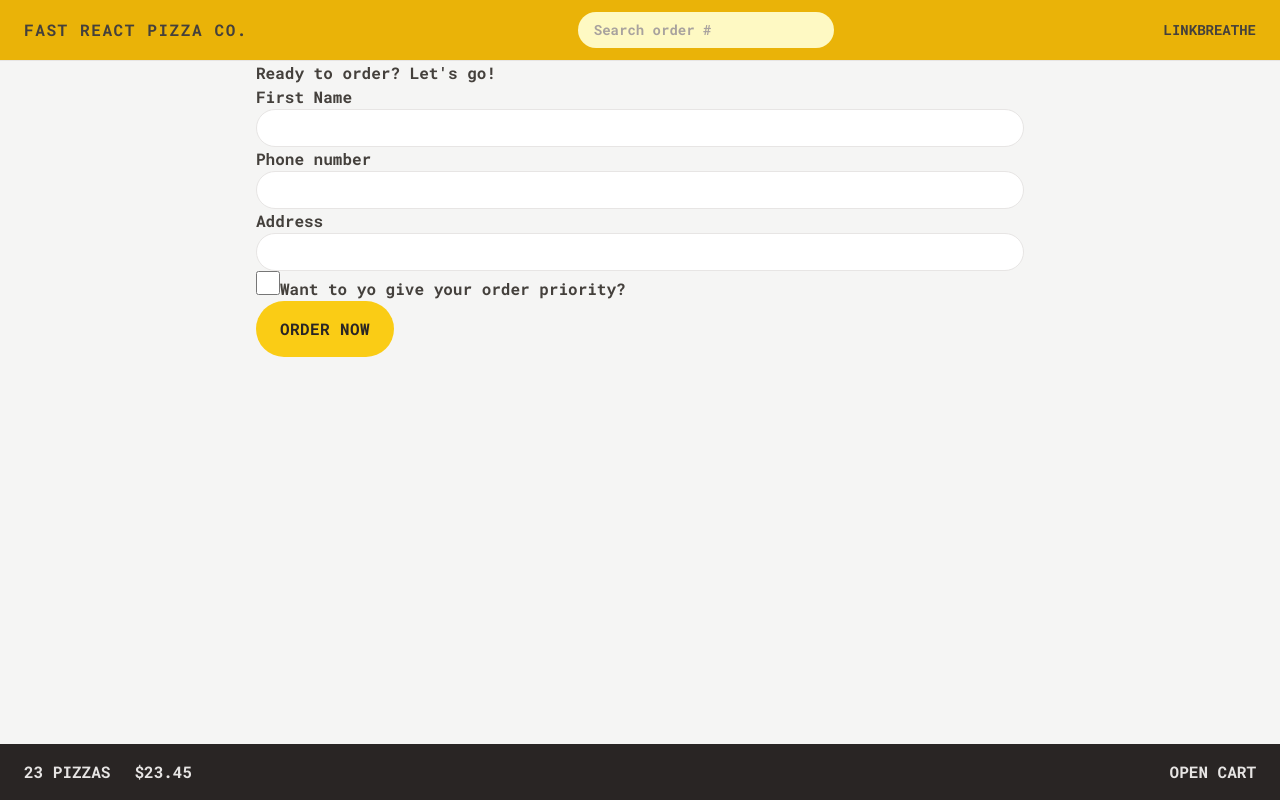
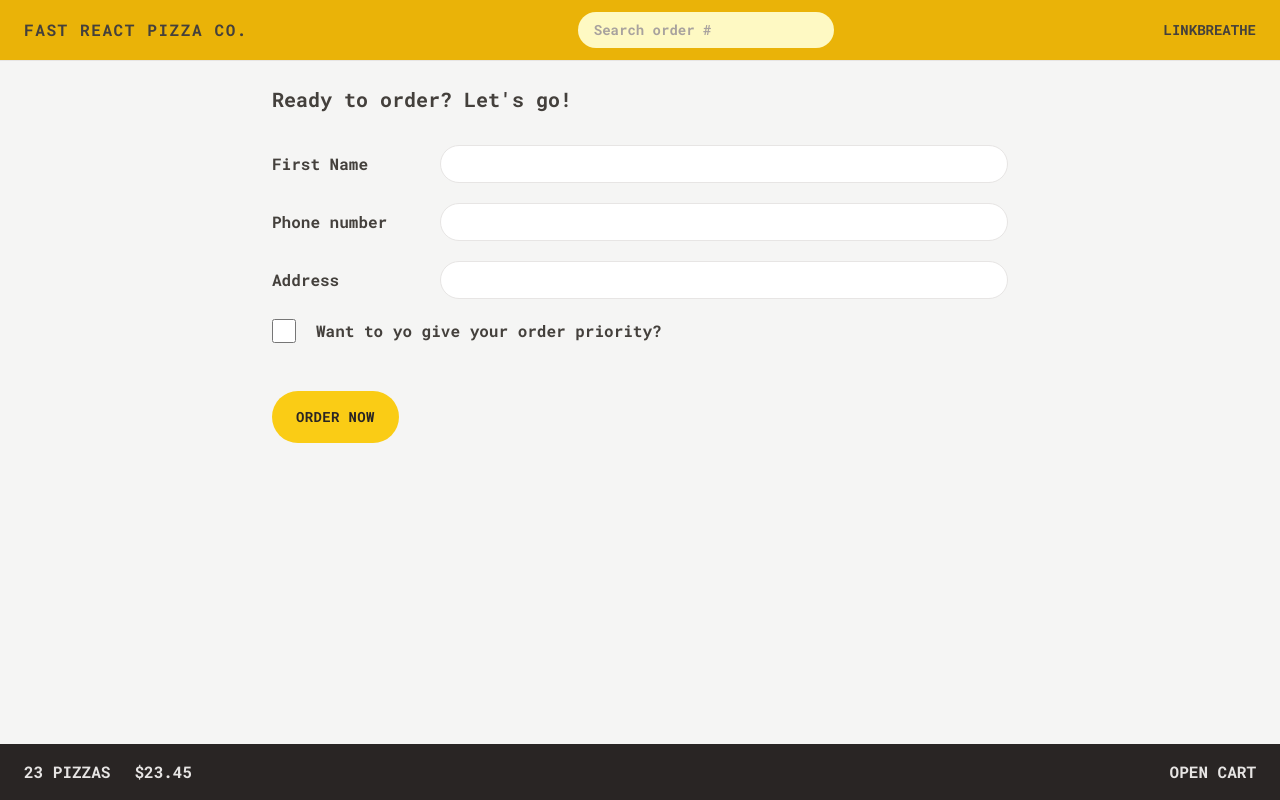
Before and after one commit to Linkbreathe/fast-react-pizza, a React (Vite) app: page /order/new in a window 1280 px wide. Built offline with nearby package versions, Linux system fonts and the light colour scheme; a web font is replaced by a local one.

Commit message:
finish the order and cart design using tailwind

```diff
--- a/src/features/cart/Cart.jsx
+++ b/src/features/cart/Cart.jsx
@@ -1,6 +1,7 @@
 import { Link } from 'react-router-dom';
 import LinkButton from '../../ui/LinkButton';
 import Button from '../../ui/Button';
+import CartItem from './CartItem';
 const fakeCart = [
   {
     pizzaId: 12,
@@ -29,13 +30,21 @@ function Cart() {
   const cart = fakeCart;
 
   return (
-    <div>
+    <div clasName="px-4 py-3">
       <LinkButton to="/menu">&larr; Back to menu</LinkButton>
 
-      <h2>Your cart, %NAME%</h2>
+      <h2 className="mt-7 text-xl font-semibold">Your cart, %NAME%</h2>
 
-      <div>
-        <Button to="/order/new">Order pizzas</Button>
+      <ul className="mt-3 divide-y divide-stone-200 border-b">
+        {cart.map((item) => (
+          <CartItem item={item} key={item.key} />
+        ))}
+      </ul>
+      <div className="mt-6 space-x-2">
+        <Button type="primary" to="/order/new">
+          Order pizzas
+        </Button>
+        <Button type="secondary">Clear cart</Button>
       </div>
     </div>
   );
--- a/src/features/cart/CartItem.jsx
+++ b/src/features/cart/CartItem.jsx
@@ -1,13 +1,16 @@
+import { formatCurrency } from '../../utils/helpers';
+import Button from '../../ui/Button';
 function CartItem({ item }) {
   const { pizzaId, name, quantity, totalPrice } = item;
 
   return (
-    <li>
-      <p>
+    <li className="py-3 sm:flex sm:items-center sm:justify-between">
+      <p className="mb-1 sm:mb-0">
         {quantity}&times; {name}
       </p>
-      <div>
-        <p>{formatCurrency(totalPrice)}</p>
+      <div className="flex items-center justify-between sm:gap-6">
+        <p className="text-sm font-bold">{formatCurrency(totalPrice)}</p>
+        <Button type="small">Delete</Button>
       </div>
     </li>
   );
--- a/src/features/order/CreateOrder.jsx
+++ b/src/features/order/CreateOrder.jsx
@@ -40,30 +40,40 @@ function CreateOrder() {
 
   const formErrors = useActionData();
   return (
-    <div>
-      <h2>Ready to order? Let's go!</h2>
+    <div className="px-4 py-6">
+      <h2 className="mb-8 text-xl font-semibold">Ready to order? Let's go!</h2>
 
       <Form method="POST">
-        <div>
-          <label>First Name</label>
-          <input type="text" name="customer" className="input" required />
+        <div className="mb-5 flex flex-col gap-2 sm:flex-row sm:items-center">
+          <label className="sm:basis-40">First Name</label>
+          <input type="text" name="customer" className="input grow" required />
         </div>
 
-        <div>
-          <label>Phone number</label>
-          <div>
-            <input type="tel" name="phone" className="input" required />
+        <div className="mb-5 flex flex-col gap-2 sm:flex-row sm:items-center">
+          <label className="sm:basis-40">Phone number</label>
+          <div class="grow">
+            <input type="tel" name="phone" className="input w-full" required />
           </div>
-          {formErrors?.phone && <div>{formErrors.phone}</div>}
+          {formErrors?.phone && (
+            <p className="mt-2 rounded-md border-2 bg-red-100 p-2 text-xs text-red-700">
+              {formErrors.phone}
+            </p>
+          )}
         </div>
-        <div>
-          <label>Address</label>
-          <div>
-            <input type="text" name="address" className="input" required />
+
+        <div className="mb-5 flex flex-col gap-2 sm:flex-row sm:items-center">
+          <label className="sm:basis-40">Address</label>
+          <div className="grow">
+            <input
+              type="text"
+              name="address"
+              className="input w-full"
+              required
+            />
           </div>
         </div>
 
-        <div>
+        <div className="mb-12 flex items-center gap-5">
           <input
             type="checkbox"
             name="priority"
--- a/src/features/order/Order.jsx
+++ b/src/features/order/Order.jsx
@@ -4,14 +4,15 @@ import {
   calcMinutesLeft,
   formatCurrency,
   formatDate,
-} from "../../utils/helpers";
-import { getOrder } from "../../services/apiRestaurant";
-import { useLoaderData } from "react-router-dom";
+} from '../../utils/helpers';
+import { getOrder } from '../../services/apiRestaurant';
+import { useLoaderData } from 'react-router-dom';
+import OrderItem from '../order/OrderItem';
 
 function Order() {
   // Everyone can search for all orders, so for privacy reasons we're gonna gonna exclude names or address, these are only for the restaurant staff
   const order = useLoaderData();
-  console.log(order)
+  console.log(order);
   const {
     id,
     status,
@@ -23,31 +24,51 @@ function Order() {
   } = order;
   const deliveryIn = calcMinutesLeft(estimatedDelivery);
 
-
   return (
-    <div>
-      <div>
-        <h2>Status</h2>
-
-        <div>
-          {priority && <span>Priority</span>}
-          <span>{status} order</span>
+    <div className="space-y-8 px-4 py-6">
+      <div className="flex flex-wrap items-center justify-between gap-2">
+        <h2 className="text-xl font-semibold">Order #{id} status</h2>
+        <div className="space-x-2">
+          {priority && (
+            <span className="rounded-full bg-red-500 px-3 py-1 text-sm font-semibold uppercase tracking-wide text-red-50">
+              Priority
+            </span>
+          )}
+          <span className="rounded-full bg-green-500 px-3 py-1 text-sm font-semibold uppercase tracking-wide text-green-50">
+            {status} order
+          </span>
         </div>
       </div>
 
-      <div>
-        <p>
+      <div className="flex flex-wrap items-center justify-between gap-2 bg-stone-200 px-6 py-5">
+        <p className="font-medium">
           {deliveryIn >= 0
             ? `Only ${calcMinutesLeft(estimatedDelivery)} minutes left 😃`
-            : "Order should have arrived"}
+            : 'Order should have arrived'}
         </p>
-        <p>(Estimated delivery: {formatDate(estimatedDelivery)})</p>
+        <p className="text-sm text-stone-500">
+          (Estimated delivery: {formatDate(estimatedDelivery)})
+        </p>
       </div>
 
-      <div>
-        <p>Price pizza: {formatCurrency(orderPrice)}</p>
-        {priority && <p>Price priority: {formatCurrency(priorityPrice)}</p>}
-        <p>To pay on delivery: {formatCurrency(orderPrice + priorityPrice)}</p>
+      <ul className="divide-y divide-stone-200 border-b border-t">
+        {cart.map((item) => (
+          <OrderItem item={item} key={item.id} />
+        ))}
+      </ul>
+
+      <div className="space-y-2 bg-stone-200 px-6 py-5">
+        <p className="text-sm font-medium text-stone-600">
+          Price pizza: {formatCurrency(orderPrice)}
+        </p>
+        {priority && (
+          <p className="text-sm font-medium text-stone-600">
+            Price priority: {formatCurrency(priorityPrice)}
+          </p>
+        )}
+        <p className="font-bold">
+          To pay on delivery: {formatCurrency(orderPrice + priorityPrice)}
+        </p>
       </div>
     </div>
   );
--- a/src/features/order/OrderItem.jsx
+++ b/src/features/order/OrderItem.jsx
@@ -1,15 +1,15 @@
-import { formatCurrency } from "../../utils/helpers";
+import { formatCurrency } from '../../utils/helpers';
 
 function OrderItem({ item, isLoadingIngredients, ingredients }) {
   const { quantity, name, totalPrice } = item;
 
   return (
-    <li>
-      <div>
+    <li className="py-3">
+      <div className="flex items-center justify-between gap-4 text-sm">
         <p>
-          <span>{quantity}&times;</span> {name}
+          <span className="font-bold">{quantity}&times;</span> {name}
         </p>
-        <p>{formatCurrency(totalPrice)}</p>
+        <p className="font-bold">{formatCurrency(totalPrice)}</p>
       </div>
     </li>
   );
--- a/src/index.css
+++ b/src/index.css
@@ -4,7 +4,7 @@
 
 @layer components {
   .input {
-    @apply w-full rounded-full border
+    @apply rounded-full border
         border-stone-200 px-4 py-2 text-sm transition-all duration-300
         placeholder:text-stone-400 focus:outline-none focus:ring
         focus:ring-yellow-400 focus:ring-opacity-50;
--- a/src/ui/Button.jsx
+++ b/src/ui/Button.jsx
@@ -3,10 +3,12 @@ import { Link } from 'react-router-dom';
 
 export default function Button({ children, disabled, to, type }) {
   const base =
-    'transition-color inline-block rounded-full bg-yellow-400 font-semibold uppercase tracking-wide text-stone-800 hover:bg-yellow-300 focus:bg-yellow-300 focus:outline-none focus:ring  focus:ring-yellow-200 focus:ring-opacity-50 focus:ring-offset-2disabled:cursor-not-allowed disabled:opacity-50 ';
+    'transition-color text-sm inline-block rounded-full bg-yellow-400 font-semibold uppercase tracking-wide text-stone-800 hover:bg-yellow-300 focus:bg-yellow-300 focus:outline-none focus:ring  focus:ring-yellow-200 focus:ring-opacity-50 focus:ring-offset-2disabled:cursor-not-allowed disabled:opacity-50 ';
   const styles = {
     primary: base + 'px-4 py-3 md:px-6 md:py-4',
     small: base + 'px-4 py-2 md:px-5 md:py-2.5 text-sm',
+    secondary:
+      'border-2 text-sm border-stone-300 transition-color inline-block rounded-full font-semibold uppercase tracking-wide text-stone-800 hover:bg-stone-300 focus:bg-stone-200 focus:outline-none focus:ring  focus:ring-stone-200 focus:ring-opacity-50 focus:ring-offset-2disabled:cursor-not-allowed disabled:opacity-50 px-4 py-2.5 md:px-6 md:py-3.5',
   };
   if (to)
     return (
@@ -15,10 +17,8 @@ export default function Button({ children, disabled, to, type }) {
       </Link>
     );
   return (
-    <div>
-      <button disabled={disabled} className={styles[type]}>
-        {children}
-      </button>
-    </div>
+    <button disabled={disabled} className={styles[type]}>
+      {children}
+    </button>
   );
 }
```
Also changed, not shown: index.html (+6 -2 lines).
